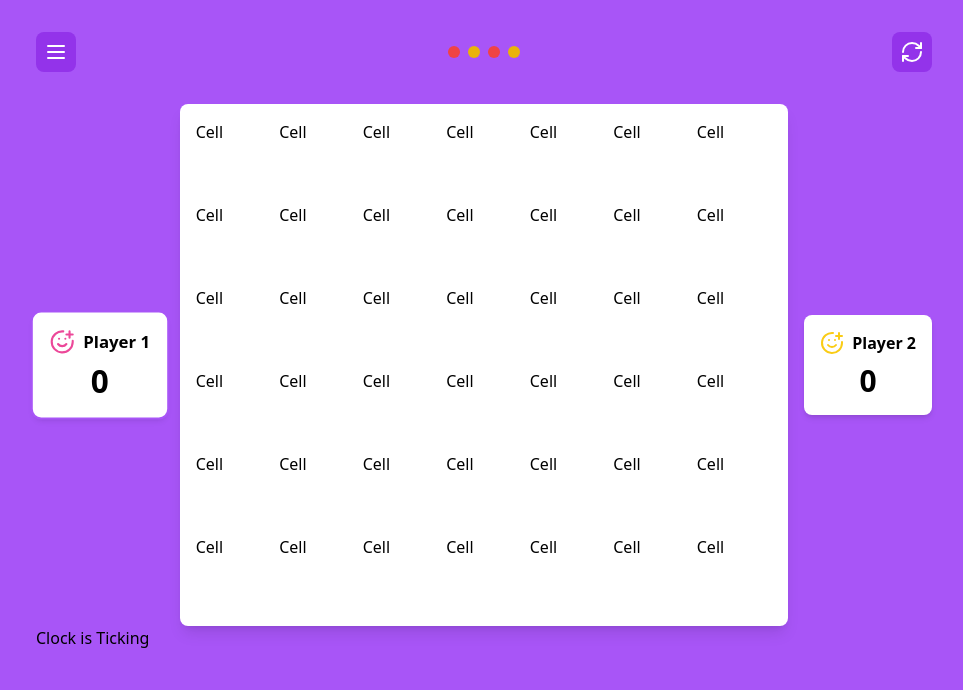
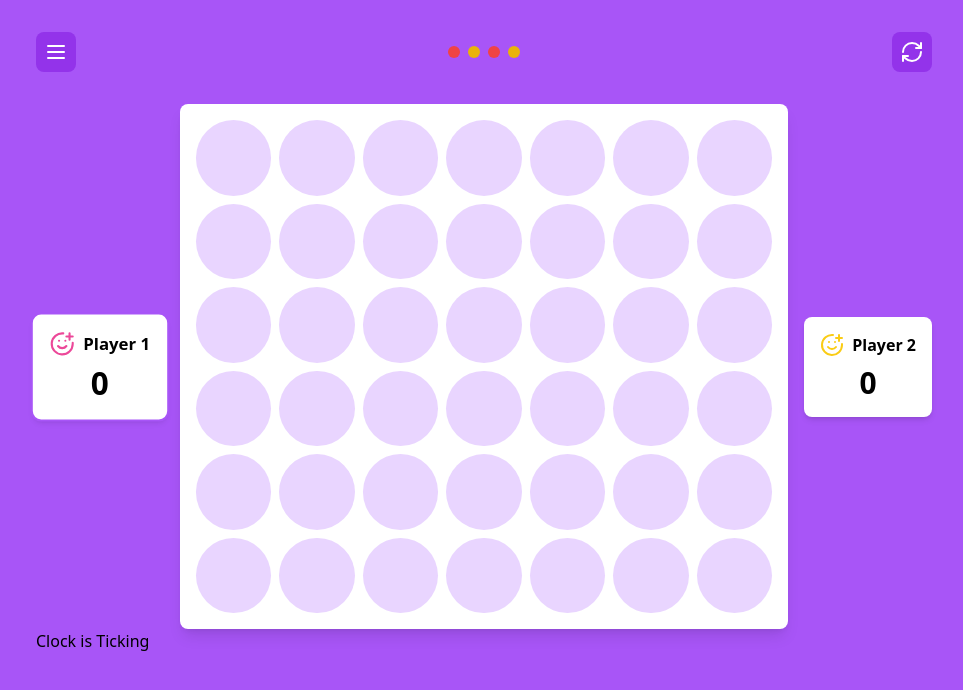
Before and after one commit to bittricky/connect-four, a React (Vite) app: page / in a window 1280 px wide. Shown: the top 690 px of the page, without its empty margins (156-1119 px from the left). Built offline with nearby package versions, Linux system fonts and the light colour scheme.

Commit message:
feat(component): add cell component to the board

```diff
--- a/src/components/Board.tsx
+++ b/src/components/Board.tsx
@@ -1,6 +1,8 @@
 import { FC } from "react";
 
-import { BoardProps, Cell as CellType, Player } from "../types/global";
+import Cell from "./Cell";
+
+import { BoardProps } from "../types/global";
 
 const Board: FC<BoardProps> = ({
   board,
@@ -16,7 +18,17 @@ const Board: FC<BoardProps> = ({
         style={{ aspectRatio: "7/6" }}
       >
         {board.map((row, rowIndex) =>
-          row.map((cell, colIndex) => <div>Cell</div>)
+          row.map((cell, colIndex) => (
+            <Cell
+              key={`${rowIndex}-${colIndex}`}
+              value={cell}
+              onClick={() => onColumnClick(colIndex)}
+              onMouseEnter={() => setHoverColumn(colIndex)}
+              onMouseLeave={() => setHoverColumn(null)}
+              isHovered={hoverColumn === colIndex}
+              currentPlayer={currentPlayer}
+            />
+          ))
         )}
       </div>
     </div>
--- /dev/null
+++ b/src/components/Cell.tsx
@@ -0,0 +1,52 @@
+import { FC } from "react";
+import { motion } from "framer-motion";
+
+import { Cell as CellType, CellProps } from "../types/global";
+
+const Cell: FC<CellProps> = ({
+  cell,
+  onClick,
+  onMouseEnter,
+  onMouseLeave,
+  isHovered,
+  currentPlayer,
+}) => {
+  const getCellColor = (cell: CellType) => {
+    if (cell === 1) return "bg-red-500";
+    if (cell === 2) return "bg-yellow-500";
+    return "bg-purple-100";
+  };
+
+  return (
+    <motion.div
+      className="relative aspect-square"
+      onClick={onClick}
+      onMouseEnter={onMouseEnter}
+      onMouseLeave={onMouseLeave}
+      whileHover={{ scale: 1.05 }}
+      transition={{ type: "spring", stiffness: 300 }}
+    >
+      <div className="absolute inset-0 rounded-full bg-purple-200" />
+      <motion.div
+        className={`absolute inset-0 rounded-full ${getCellColor(cell)}`}
+        initial={{ scale: 0 }}
+        animate={{ scale: cell ? 1 : 0 }}
+        transition={{ type: "spring", stiffness: 300 }}
+      />
+      {isHovered && !cell && (
+        <motion.div
+          className={`absolute inset-0 rounded-full ${
+            currentPlayer === 1 ? "bg-pink-500/20" : "bg-yellow-400/20"
+          }`}
+          initial={{ scale: 0 }}
+          animate={{ scale: 1 }}
+          transition={{ type: "spring", stiffness: 300 }}
+        />
+      )}
+    </motion.div>
+  );
+};
+
+Cell.displayName = "Cell";
+
+export default Cell;
```
